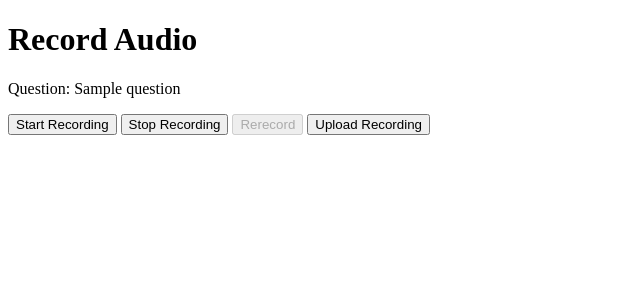
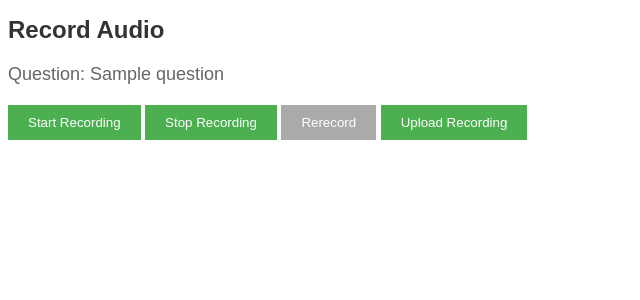
Before and after one commit to sujanMidatani7/InterviewEvaluationSystem, a Flask app: template templates/record.html in a window 1280 px wide. Shown: the top 300 px of the page, without its empty margins (0-640 px from the left). Run offline with Flask 3, Linux system fonts and the light colour scheme; the template is opened without the code that fills it: most values are stand-ins (such as "Sample title", 1, 10 or a date in 2020); some libraries are stand-ins or nearby versions.

Commit message:
Update record.html

```diff
--- a/templates/record.html
+++ b/templates/record.html
@@ -4,6 +4,56 @@
   <head>
     <title>Record Audio</title>
     <script src="https://cdn.jsdelivr.net/npm/recordrtc/RecordRTC.js"></script>
+    <style>
+      body {
+        font-family: Arial, sans-serif;
+      }
+
+      h1 {
+        color: #333;
+        font-size: 24px;
+        margin-bottom: 20px;
+      }
+
+      p#question {
+        color: #666;
+        font-size: 18px;
+        margin-bottom: 10px;
+      }
+
+      button {
+        background-color: #4caf50;
+        color: white;
+        padding: 10px 20px;
+        border: none;
+        cursor: pointer;
+        margin-top: 10px;
+      }
+
+      button:disabled {
+        background-color: #aaa;
+        cursor: not-allowed;
+      }
+
+      #status {
+        margin-top: 20px;
+        font-size: 16px;
+      }
+
+      #audio-container {
+        margin-top: 20px;
+      }
+
+      audio {
+        width: 100%;
+        margin-top: 10px;
+      }
+
+      #error-message {
+        color: red;
+        font-size: 16px;
+      }
+    </style>
   </head>
   <body>
     <h1>Record Audio</h1>
@@ -18,68 +68,71 @@
 
     <script>
       var recorder;
-        var audioContainer = document.getElementById('audio-container');
-        var statusElement = document.getElementById('status');
-        var mimeType = 'audio/wav';
+      var audioContainer = document.getElementById("audio-container");
+      var statusElement = document.getElementById("status");
+      var mimeType = "audio/wav";
       // Set the desired audio format
       function rerecordAudio() {
-    audioContainer.innerHTML = ''; // Clear the previously recorded audio
-    document.getElementById('upload').disabled = true;
-    document.getElementById('rerecord').disabled = true;
-    document.getElementById('start').disabled = false;
-    statusElement.innerHTML = '';
+        audioContainer.innerHTML = ""; // Clear the previously recorded audio
+        document.getElementById("upload").disabled = true;
+        document.getElementById("rerecord").disabled = true;
+        document.getElementById("start").disabled = false;
+        statusElement.innerHTML = "";
       }
 
       function startRecording() {
-    navigator.mediaDevices.getUserMedia({ audio: true })
+        navigator.mediaDevices
+          .getUserMedia({ audio: true })
           .then(function (stream) {
-            recorder = new RecordRTC(stream, { type: 'audio', mimeType: mimeType, sampleRate: 16000 });
+            recorder = new RecordRTC(stream, {
+              type: "audio",
+              mimeType: mimeType,
+              sampleRate: 16000,
+            });
             recorder.startRecording();
-            statusElement.innerHTML = 'Recording...';
-            document.getElementById('start').disabled = true;
-            document.getElementById('rerecord').disabled = true;
-            document.getElementById('stop').disabled = false;
+            statusElement.innerHTML = "Recording...";
+            document.getElementById("start").disabled = true;
+            document.getElementById("rerecord").disabled = true;
+            document.getElementById("stop").disabled = false;
           })
           .catch(function (error) {
-            console.error('Error accessing microphone:', error);
+            console.error("Error accessing microphone:", error);
           });
       }
 
-
       function stopRecording() {
         recorder.stopRecording(function () {
-        statusElement.innerHTML = 'Recording stopped.';
+          statusElement.innerHTML = "Recording stopped.";
           var blob = recorder.getBlob();
-        var audioElement = document.createElement('audio');
+          var audioElement = document.createElement("audio");
           audioElement.controls = true;
           audioElement.src = URL.createObjectURL(blob);
           audioContainer.appendChild(audioElement);
-        document.getElementById('stop').disabled = true;
-        document.getElementById('upload').disabled = false;
-        document.getElementById('rerecord').disabled = false; // Enable the "Rerecord" button
+          document.getElementById("stop").disabled = true;
+          document.getElementById("upload").disabled = false;
+          document.getElementById("rerecord").disabled = false; // Enable the "Rerecord" button
         });
       }
-
 
       function uploadRecording() {
         recorder.getDataURL(function (dataURL) {
           var formData = new FormData();
           var blob = recorder.getBlob();
-                formData.append('audio', blob, 'rec.mp3'); // Set the desired file extension
+          formData.append("audio", blob, "rec.mp3"); // Set the desired file extension
 
-                fetch('/upload', {
-                    method: 'POST',
-                    body: formData
+          fetch("/upload", {
+            method: "POST",
+            body: formData,
           })
             .then(function (response) {
               return response.text();
             })
             .then(function (text) {
               console.log(text);
-                    alert('Audio uploaded successfully!');
+              alert("Audio uploaded successfully!");
             })
             .catch(function (error) {
-                    console.error('Error uploading audio:', error);
+              console.error("Error uploading audio:", error);
             });
         });
       }
```
Lines whose indentation alone changed are shown as unchanged.
